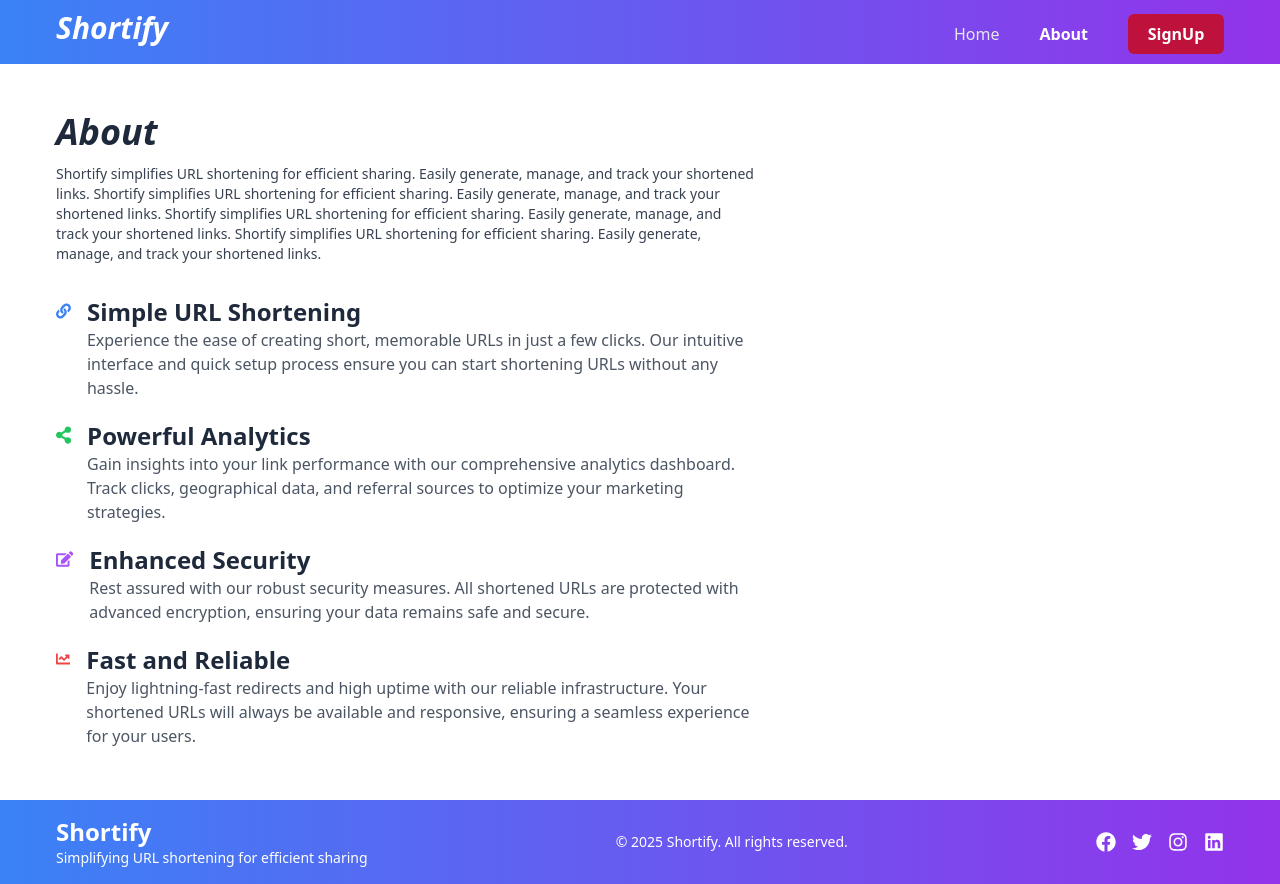
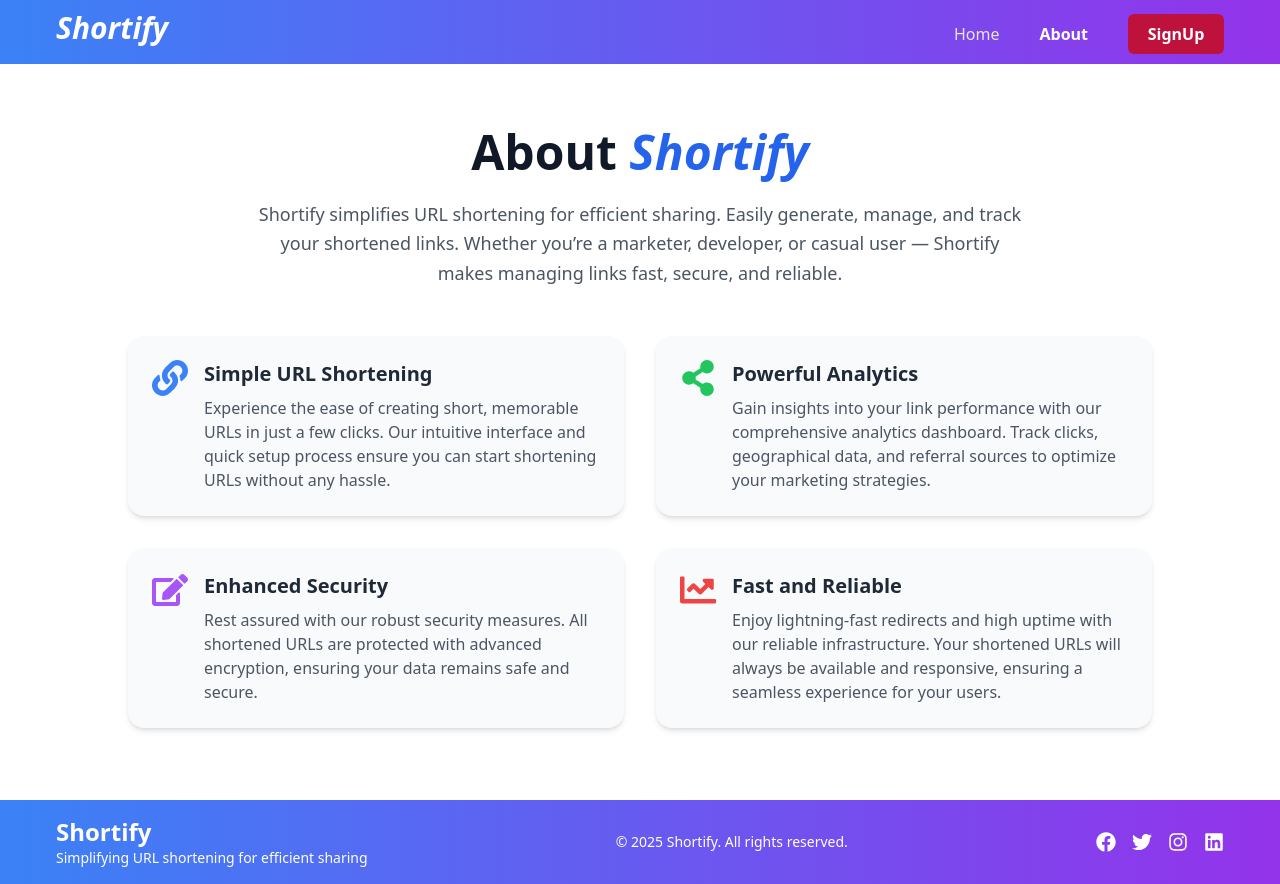
Before and after one commit to garvsharma12/Shortify, a React (Vite) app in the folder shortify_frontend/: page /about in a window 1280 px wide. Built offline with nearby package versions, Linux system fonts and the light colour scheme; no server answers.

Commit message:
Created AboutPage and makes changes in backend part

```diff
--- a/shortify_frontend/src/App.jsx
+++ b/shortify_frontend/src/App.jsx
@@ -3,14 +3,16 @@ import { BrowserRouter as Router } from 'react-router-dom'
 import { getApps } from './utils/helper'
 
 function App() {
+    const CurrentApp = getApps();
 
-  const CurrentApp = getApps();
+    return (
 
-  return (
-    <Router>
-      <CurrentApp />
-    </Router>
-  )
+        <div className="dark:bg-gray-900 dark:text-white transition-colors duration-500 min-h-screen">
+            <Router>
+                <CurrentApp />
+            </Router>
+        </div>
+    )
 }
 
 export default App
--- a/shortify_frontend/src/components/AboutPage.jsx
+++ b/shortify_frontend/src/components/AboutPage.jsx
@@ -1,75 +1,79 @@
 import React from "react";
+import { motion } from "framer-motion";
 import { FaLink, FaShareAlt, FaEdit, FaChartLine } from "react-icons/fa";
+
+const features = [
+    {
+        icon: <FaLink className="text-blue-500 text-4xl" />,
+        title: "Simple URL Shortening",
+        description:
+            "Experience the ease of creating short, memorable URLs in just a few clicks. Our intuitive interface and quick setup process ensure you can start shortening URLs without any hassle.",
+    },
+    {
+        icon: <FaShareAlt className="text-green-500 text-4xl" />,
+        title: "Powerful Analytics",
+        description:
+            "Gain insights into your link performance with our comprehensive analytics dashboard. Track clicks, geographical data, and referral sources to optimize your marketing strategies.",
+    },
+    {
+        icon: <FaEdit className="text-purple-500 text-4xl" />,
+        title: "Enhanced Security",
+        description:
+            "Rest assured with our robust security measures. All shortened URLs are protected with advanced encryption, ensuring your data remains safe and secure.",
+    },
+    {
+        icon: <FaChartLine className="text-red-500 text-4xl" />,
+        title: "Fast and Reliable",
+        description:
+            "Enjoy lightning-fast redirects and high uptime with our reliable infrastructure. Your shortened URLs will always be available and responsive, ensuring a seamless experience for your users.",
+    },
+];
+
 const AboutPage = () => {
     return (
-    <div className="lg:px-14 sm:px-8 px-5 min-h-[calc(100vh-64px)] pt-2">
-      <div className="bg-white w-full sm:py-10 py-8  ">
-        <h1 className="sm:text-4xl text-slate-800 text-3xl font-bold italic  mb-3">
-          About
-        </h1>
-        <p className="text-gray-700 text-sm  mb-8 xl:w-[60%] lg:w-[70%] sm:w-[80%] w-full ">
+        <div className="bg-white min-h-[calc(100vh-64px)] flex flex-col items-center py-16 px-6">
+            {/* Heading */}
+            <motion.h1
+                className="text-5xl font-extrabold text-gray-900 mb-6 text-center"
+                initial={{ y: -40, opacity: 0 }}
+                animate={{ y: 0, opacity: 1 }}
+                transition={{ duration: 0.7 }}
+            >
+                About <span className="text-blue-600 italic">Shortify</span>
+            </motion.h1>
+
+            {/* Description */}
+            <motion.p
+                className="text-gray-600 text-lg max-w-3xl text-center leading-relaxed mb-12"
+                initial={{ opacity: 0 }}
+                animate={{ opacity: 1 }}
+                transition={{ delay: 0.3, duration: 0.8 }}
+            >
                 Shortify simplifies URL shortening for efficient sharing. Easily
-          generate, manage, and track your shortened links. Shortify simplifies
-          URL shortening for efficient sharing. Easily generate, manage, and
-          track your shortened links. Shortify simplifies URL shortening for
-          efficient sharing. Easily generate, manage, and track your shortened
-          links. Shortify simplifies URL shortening for efficient sharing.
-          Easily generate, manage, and track your shortened links.
-        </p>
-        <div className="space-y-5 xl:w-[60%] lg:w-[70%] sm:w-[80%] w-full ">
-          <div className="flex items-start">
-            <FaLink className="text-blue-500 text-3xl mr-4" />
+                generate, manage, and track your shortened links. Whether you’re a
+                marketer, developer, or casual user — Shortify makes managing links fast,
+                secure, and reliable.
+            </motion.p>
+
+            {/* Features Section */}
+            <div className="grid md:grid-cols-2 gap-8 max-w-5xl w-full">
+                {features.map((feature, index) => (
+                    <motion.div
+                        key={index}
+                        className="p-6 bg-gray-50 rounded-2xl shadow-md hover:shadow-xl transition duration-300 flex items-start gap-4"
+                        initial={{ opacity: 0, y: 40 }}
+                        animate={{ opacity: 1, y: 0 }}
+                        transition={{ delay: 0.2 * index, duration: 0.6 }}
+                    >
+                        <div>{feature.icon}</div>
                         <div>
-              <h2 className="sm:text-2xl font-bold text-slate-800">
-                Simple URL Shortening
+                            <h2 className="text-xl font-semibold text-gray-800 mb-2">
+                                {feature.title}
                             </h2>
-              <p className="text-gray-600">
-                Experience the ease of creating short, memorable URLs in just a
-                few clicks. Our intuitive interface and quick setup process
-                ensure you can start shortening URLs without any hassle.
-              </p>
+                            <p className="text-gray-600">{feature.description}</p>
                         </div>
-          </div>
-          <div className="flex items-start">
-            <FaShareAlt className="text-green-500 text-3xl mr-4" />
-            <div>
-              <h2 className="sm:text-2xl font-bold text-slate-800">
-                Powerful Analytics
-              </h2>
-              <p className="text-gray-600">
-                Gain insights into your link performance with our comprehensive
-                analytics dashboard. Track clicks, geographical data, and
-                referral sources to optimize your marketing strategies.
-              </p>
-            </div>
-          </div>
-          <div className="flex items-start">
-            <FaEdit className="text-purple-500 text-3xl mr-4" />
-            <div>
-              <h2 className="sm:text-2xl font-bold text-slate-800">
-                Enhanced Security
-              </h2>
-              <p className="text-gray-600">
-                Rest assured with our robust security measures. All shortened
-                URLs are protected with advanced encryption, ensuring your data
-                remains safe and secure.
-              </p>
-            </div>
-          </div>
-          <div className="flex items-start">
-            <FaChartLine className="text-red-500 text-3xl mr-4" />
-            <div>
-              <h2 className="sm:text-2xl font-bold text-slate-800">
-                Fast and Reliable
-              </h2>
-              <p className="text-gray-600">
-                Enjoy lightning-fast redirects and high uptime with our reliable
-                infrastructure. Your shortened URLs will always be available and
-                responsive, ensuring a seamless experience for your users.
-              </p>
-            </div>
-          </div>
-        </div>
+                    </motion.div>
+                ))}
             </div>
         </div>
     );
--- a/shortify_frontend/src/components/Dashboard/CreateNewShorten.jsx
+++ b/shortify_frontend/src/components/Dashboard/CreateNewShorten.jsx
@@ -27,7 +27,7 @@ const CreateNewShorten = ({ setOpen, refetch }) => {
   const createShortUrlHandler = async (data) => {
     setLoading(true);
     try {
-        const { data: res } = await api.post("/api/urls/shorten", data, {
+        const { data: res } = await api.post("/api/urls/shortify", data, {
             headers: {
               "Content-Type": "application/json",
               Accept: "application/json",
--- a/shortify_frontend/src/components/Dashboard/DashboardLayout.jsx
+++ b/shortify_frontend/src/components/Dashboard/DashboardLayout.jsx
@@ -32,18 +32,17 @@ const DashboardLayout = () => {
         ): (
         <div className="lg:w-[90%] w-full mx-auto py-16">
             <div className=" h-96 relative ">
-                {totalClicks.length === 0 && (
-                     <div className="absolute flex flex-col  justify-center sm:items-center items-end  w-full left-0 top-0 bottom-0 right-0 m-auto">
+                {(totalClicks?.length ?? 0) === 0 && (
+                    <div className="absolute flex flex-col justify-center sm:items-center items-end w-full left-0 top-0 bottom-0 right-0 m-auto">
                         <h1 className=" text-slate-800 font-serif sm:text-2xl text-[18px] font-bold mb-1">
                             No Data For This Time Period
                         </h1>
                         <h3 className="sm:w-96 w-[90%] sm:ml-0 pl-6 text-center sm:text-lg text-sm text-slate-600 ">
-                       Share your short link to view where your engagements are
-                       coming from
+                            Share your short link to view where your engagements are coming from
                         </h3>
                     </div>
                 )}
-                <Graph graphData={totalClicks} />
+                <Graph graphData={totalClicks ?? []} />
             </div>
             <div className='py-5 sm:text-end text-center'>
                 <button
@@ -54,18 +53,19 @@ const DashboardLayout = () => {
             </div>
 
             <div>
-              {!isLoading && myShortenUrls.length === 0 ? (
+                {!isLoading && (myShortenUrls?.length ?? 0) === 0 ? (
                     <div className="flex justify-center pt-16">
-                  <div className="flex gap-2 items-center justify-center  py-6 sm:px-8 px-5 rounded-md   shadow-lg  bg-gray-50">
-                    <h1 className="text-slate-800 font-montserrat   sm:text-[18px] text-[14px] font-semibold mb-1 ">
+                        <div className="flex gap-2 items-center justify-center py-6 sm:px-8 px-5 rounded-md shadow-lg bg-gray-50">
+                            <h1 className="text-slate-800 font-montserrat sm:text-[18px] text-[14px] font-semibold mb-1 ">
                                 You haven't created any short link yet
                             </h1>
                             <FaLink className="text-blue-500 sm:text-xl text-sm " />
                         </div>
                     </div>
                 ) : (
-                  <ShortenUrlList data={myShortenUrls} />
+                    <ShortenUrlList data={myShortenUrls ?? []} />
                 )}
+
             </div>
         </div>
         )}
--- a/shortify_frontend/src/contextApi/ContextApi.jsx
+++ b/shortify_frontend/src/contextApi/ContextApi.jsx
@@ -1,4 +1,4 @@
-import { createContext, useContext, useState } from "react";
+import {createContext, useContext, useState} from "react";
 
 const ContextApi = createContext();
 
@@ -19,6 +19,5 @@ export const ContextProvider = ({ children }) => {
 
 
 export const useStoreContext = () => {
-    const context = useContext(ContextApi);
-    return context;
+    return useContext(ContextApi);
 }
```
Also changed, not shown: 2 other files (tests, documents, lock files or other folders). Lines whose indentation alone changed are shown as unchanged.
